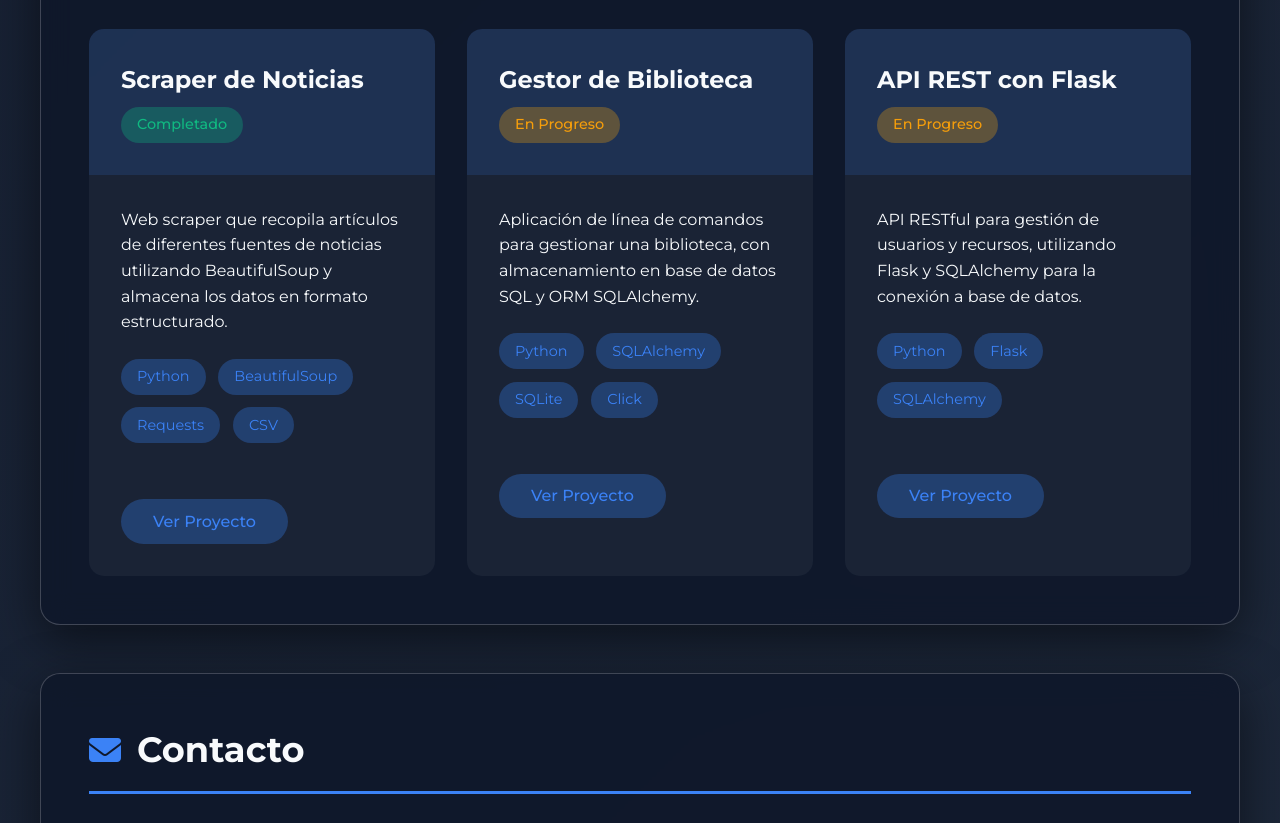
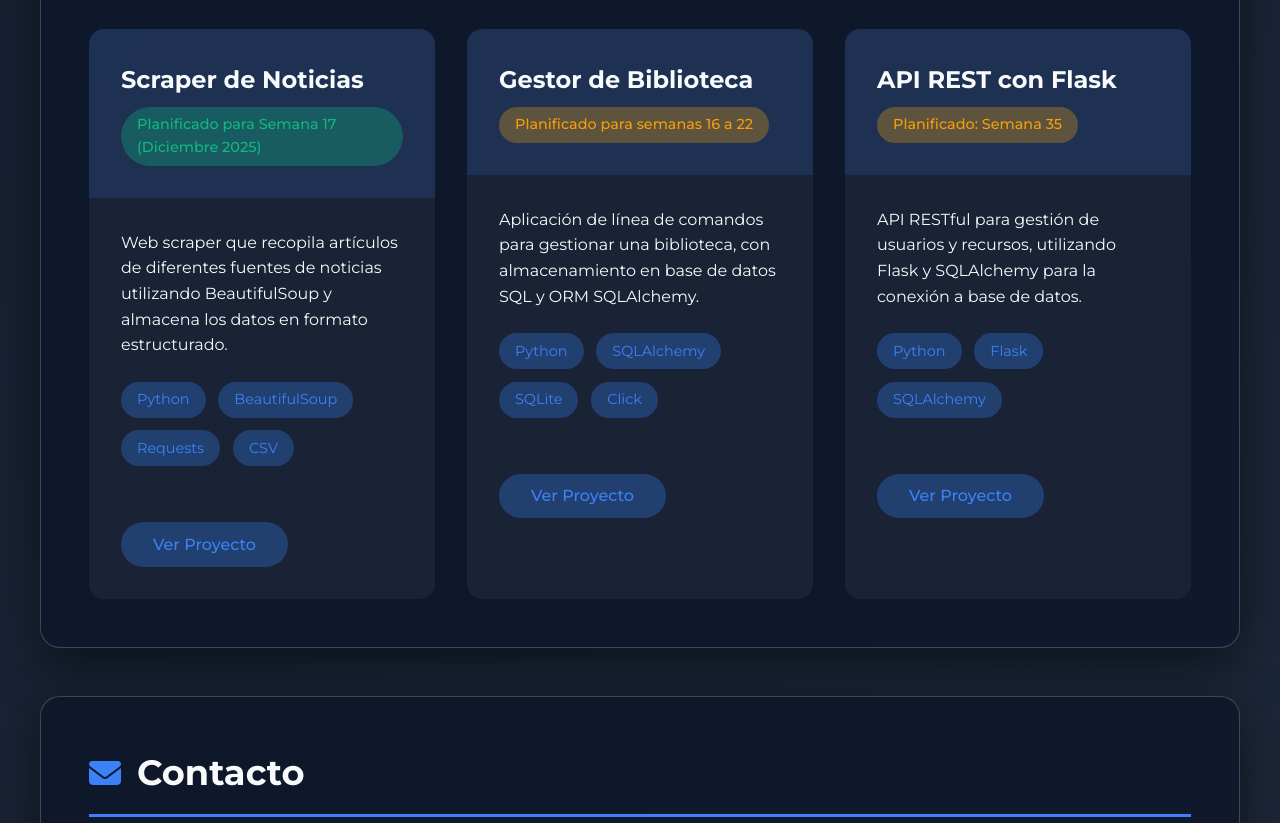
Before and after one commit to zeroami/zeroami.github.io, a plain HTML site: page index.html in a window 1280 px wide. Shown: the part 3450-4273 px from the top of the page. Drawn offline with nearby package versions, Linux system fonts and the light colour scheme.

Commit message:
index.html

```diff
--- a/index.html
+++ b/index.html
@@ -176,7 +176,7 @@ Paralelamente, continuaré perfeccionando mis habilidades en Python, Bases de da
                 <div class="project-card">
                     <div class="project-header">
                         <h3 class="project-title">Scraper de Noticias</h3>
-                        <span class="project-status status-completed">Completado</span>
+                        <span class="project-status status-completed">Planificado para Semana 17 (Diciembre 2025)</span>
                     </div>
                     <div class="project-body">
                         <p>Web scraper que recopila artículos de diferentes fuentes de noticias utilizando BeautifulSoup y almacena los datos en formato estructurado.</p>
@@ -195,7 +195,7 @@ Paralelamente, continuaré perfeccionando mis habilidades en Python, Bases de da
                 <div class="project-card">
                     <div class="project-header">
                         <h3 class="project-title">Gestor de Biblioteca</h3>
-                        <span class="project-status status-in-progress">En Progreso</span>
+                        <span class="project-status status-in-progress">Planificado para semanas 16 a 22</span>
                     </div>
                     <div class="project-body">
                         <p>Aplicación de línea de comandos para gestionar una biblioteca, con almacenamiento en base de datos SQL y ORM SQLAlchemy.</p>
@@ -214,7 +214,7 @@ Paralelamente, continuaré perfeccionando mis habilidades en Python, Bases de da
                 <div class="project-card">
                     <div class="project-header">
                         <h3 class="project-title">API REST con Flask</h3>
-                        <span class="project-status status-in-progress">En Progreso</span>
+                        <span class="project-status status-in-progress">Planificado: Semana 35</span>
                     </div>
                     <div class="project-body">
                         <p>API RESTful para gestión de usuarios y recursos, utilizando Flask y SQLAlchemy para la conexión a base de datos. </p>
```
